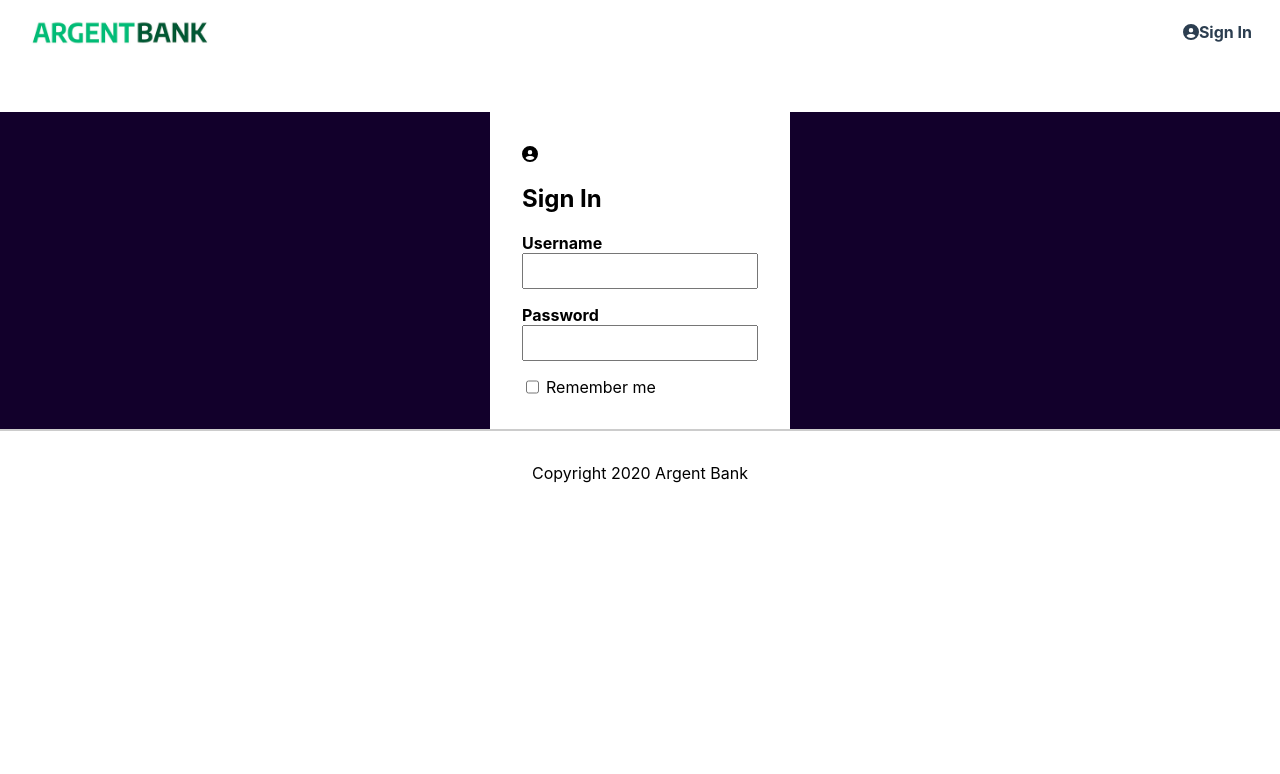
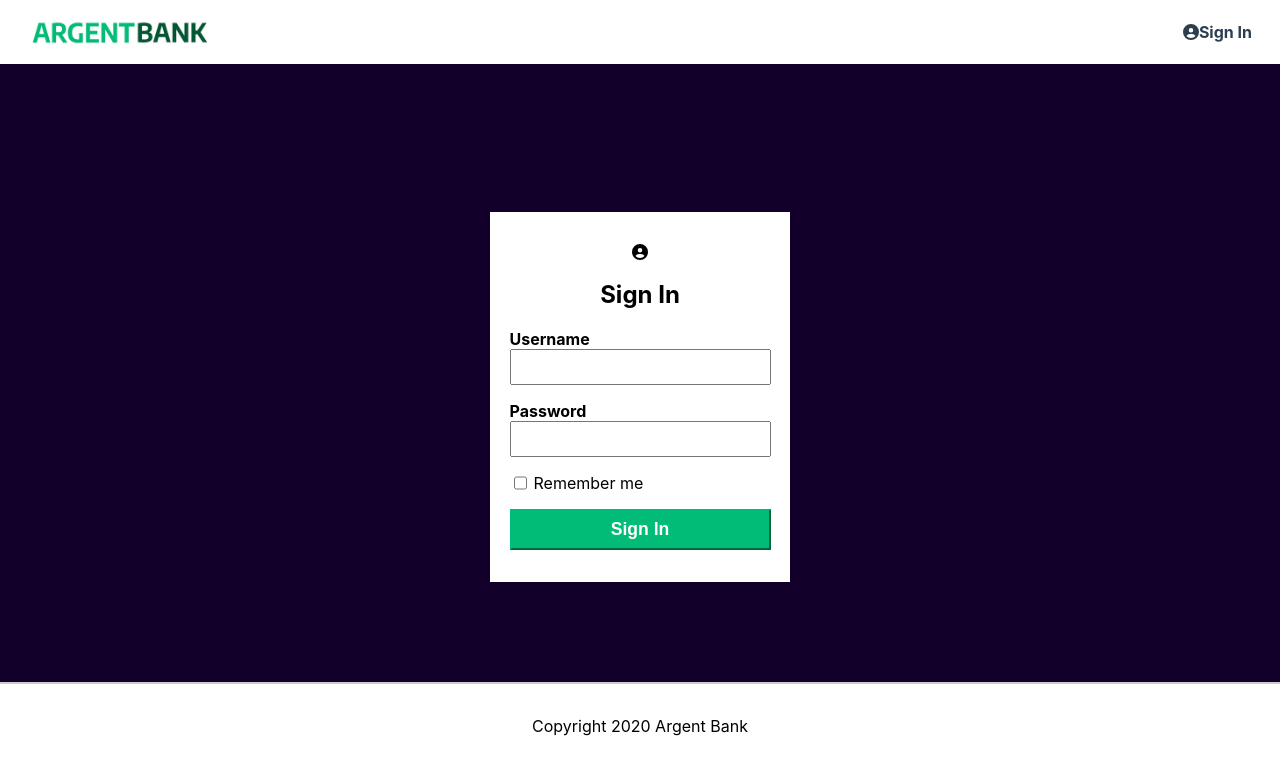
Before and after one commit to IvanaRP/-IvanaRP_P13_10032022, a React (Create React App) app in the folder argent-bank/: page /sign-in in a window 1280 px wide. Shown: the top 774 px of the page. Built offline with nearby package versions, Linux system fonts and the light colour scheme.

Commit message:
css sign in page

```diff
--- a/argent-bank/src/pages/SignIn/index.jsx
+++ b/argent-bank/src/pages/SignIn/index.jsx
@@ -8,7 +8,7 @@ import "../../style/signin.css";
 function SignUp() {
   return (
     <div className="main bg-dark">
-
+   <div className="sign-in-wrapper">
       <section className="sign-in-content">
       <FontAwesomeIcon icon={faUserCircle}></FontAwesomeIcon>
         <h1>Sign In</h1>
@@ -27,10 +27,11 @@ function SignUp() {
               >Remember me</label
             >
           </div>
+          <button type="button" className="sign-in-button" >Sign In</button>
 
         </form>
       </section>
-
+      </div>
     </div>
   );
 }
--- a/argent-bank/src/style/signin.css
+++ b/argent-bank/src/style/signin.css
@@ -6,8 +6,13 @@
   .bg-dark {
     background-color: #12002b;
   }
-
+.sign-in-wrapper{
+  padding: 100px;
+}
   .sign-in-content {
+    display: flex;
+    flex-direction: column;
+    align-items: center;
     box-sizing: border-box;
     background-color: white;
     width: 300px;
@@ -43,3 +48,14 @@
     padding: 5px;
     font-size: 1.2rem;
   }
+  .sign-in-button{
+    display: block;
+    width: 100%;
+    padding: 8px;
+    font-size: 1.1rem;
+    font-weight: bold;
+    margin-top: 1rem;
+    border-color: #00bc77;
+    background-color: #00bc77;
+    color: #fff;
+  }
```
